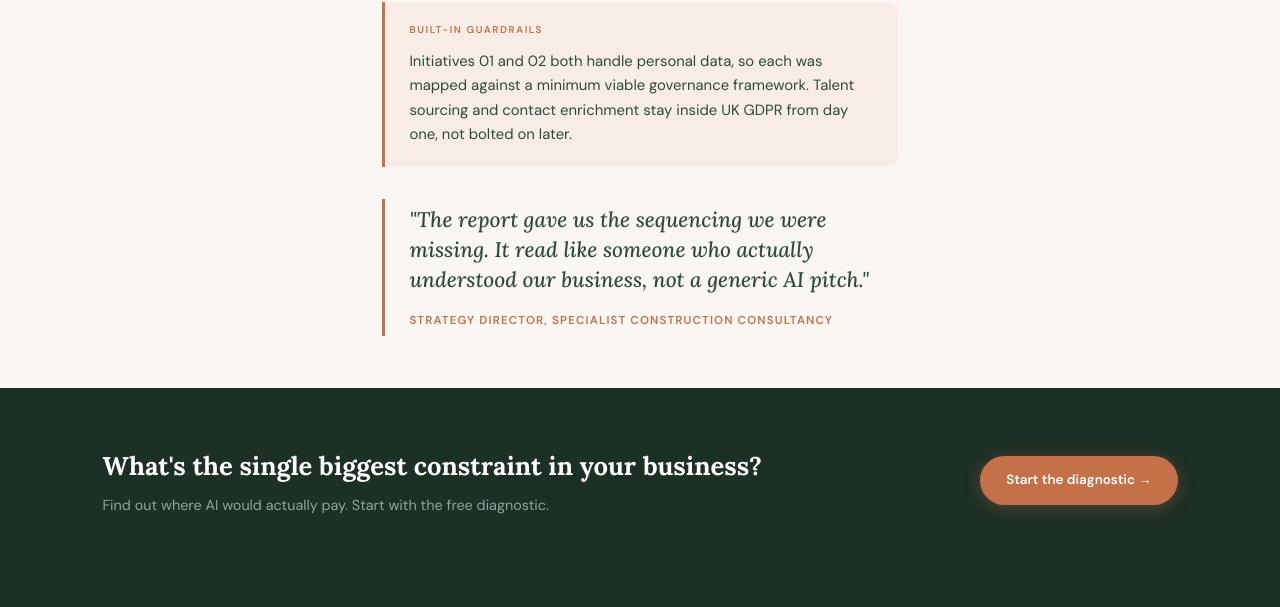
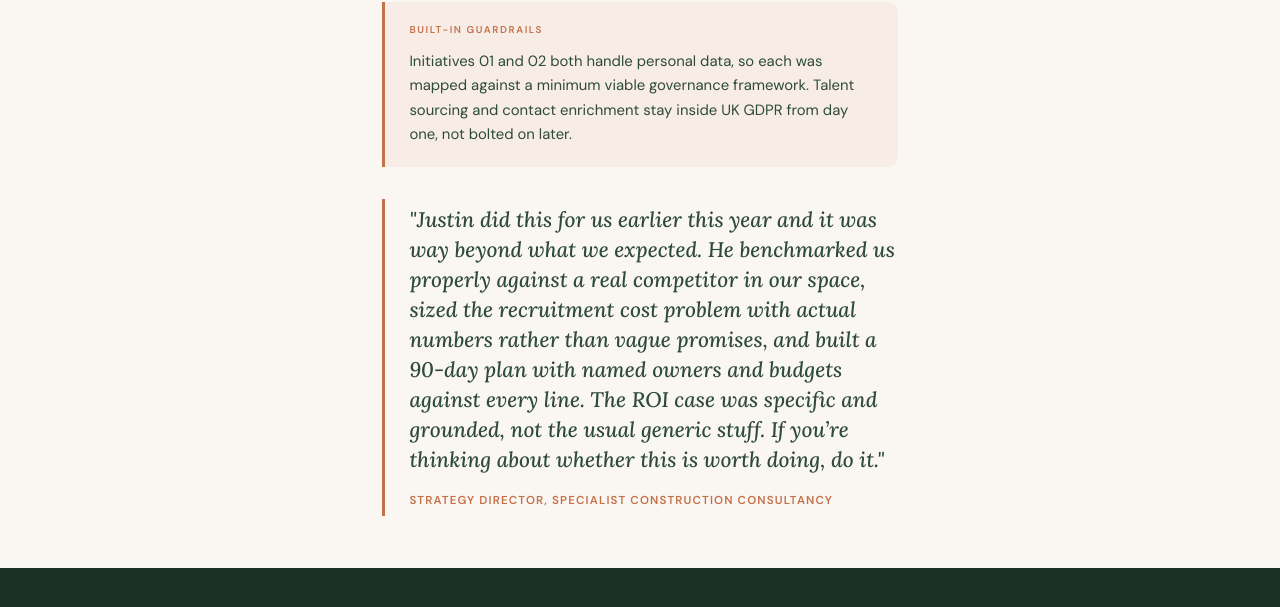
Before and after one commit to Dasbeasten/yea-i-consulting, a website: page insights/turning-a-recruitment-bottleneck-into-a-pipeline.html in a window 1280 px wide. Shown: the part 2634-3241 px from the top of the page. Drawn offline with Linux system fonts and the light colour scheme.

Commit message:
Update quote in recruitment insights article

```diff
--- a/insights/turning-a-recruitment-bottleneck-into-a-pipeline.html
+++ b/insights/turning-a-recruitment-bottleneck-into-a-pipeline.html
@@ -346,7 +346,7 @@
   </div>
 
   <div class="pull-quote">
-    <q>"The report gave us the sequencing we were missing. It read like someone who actually understood our business, not a generic AI pitch."</q>
+    <q>"Justin did this for us earlier this year and it was way beyond what we expected. He benchmarked us properly against a real competitor in our space, sized the recruitment cost problem with actual numbers rather than vague promises, and built a 90-day plan with named owners and budgets against every line. The ROI case was specific and grounded, not the usual generic stuff. If you’re thinking about whether this is worth doing, do it."</q>
     <div class="attr">Strategy Director, specialist construction consultancy</div>
   </div>
 
```
